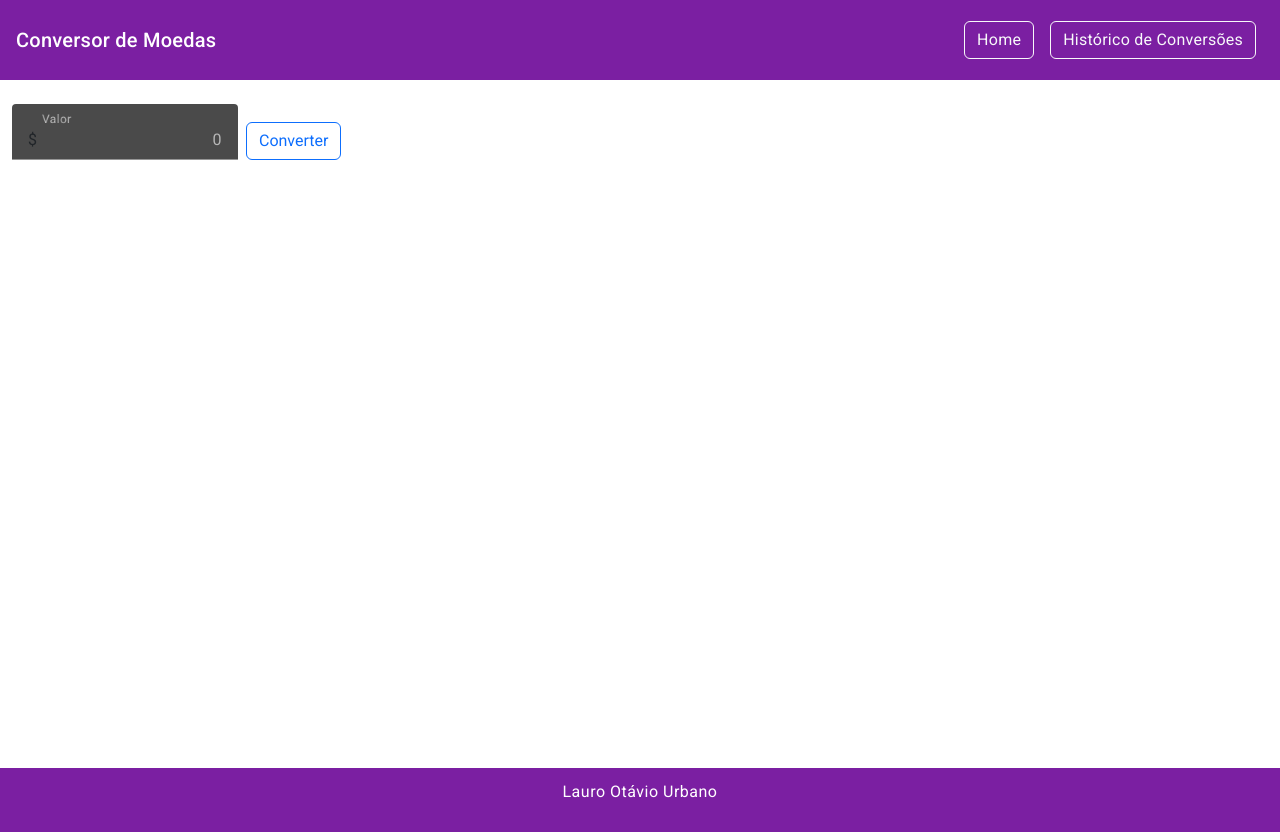
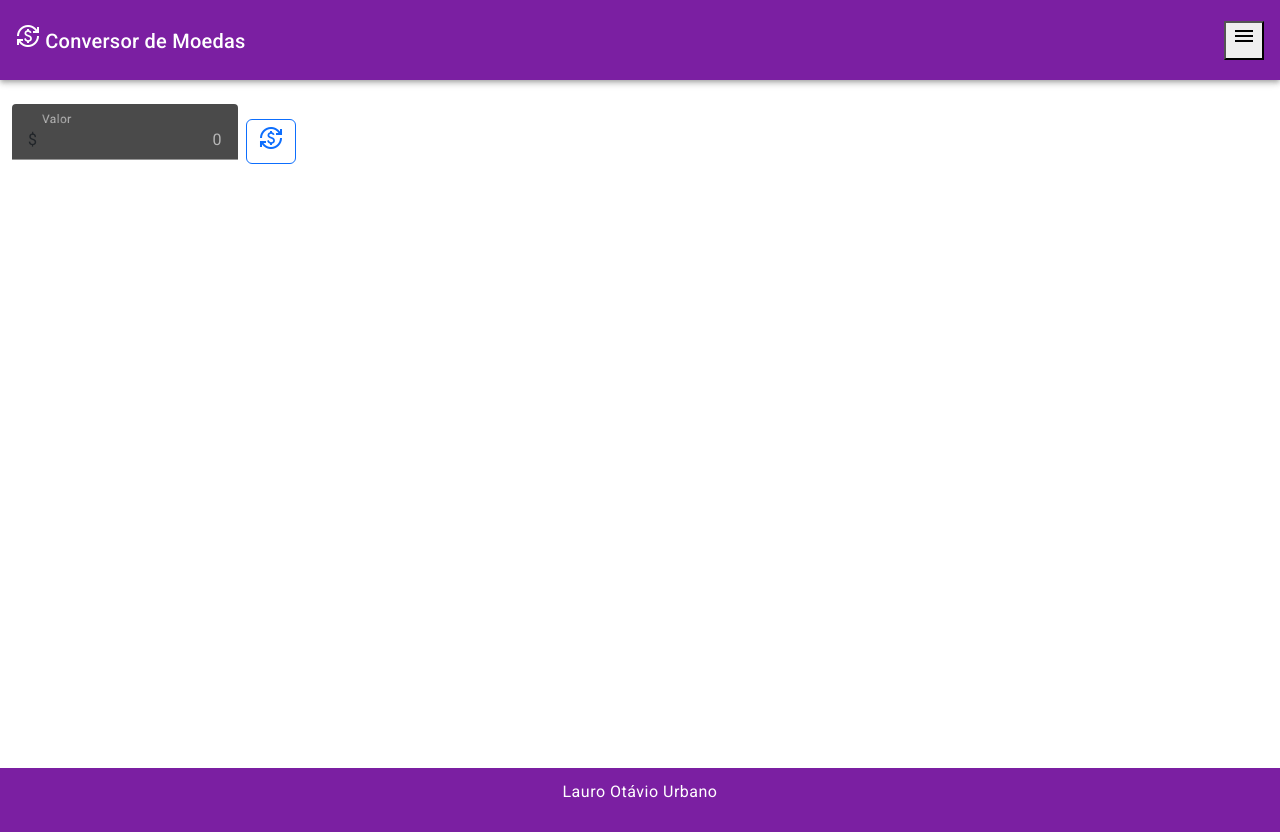
Before and after one commit to laurourbano/conversor, an Angular app: page / in a window 1280 px wide. Built offline with nearby package versions, Linux system fonts and the light colour scheme.

Commit message:
adicionando eventos
evento de click e icones

```diff
--- a/src/app/components/home/home.component.html
+++ b/src/app/components/home/home.component.html
@@ -6,6 +6,6 @@
       <span matTextPrefix>$&nbsp;</span>
     </mat-form-field>
     <button class="btn btn-outline-primary mx-2" color="primary" type="submit"
-      onsubmit="addConversao()">Converter</button>
+      (click)=(lauro())><mat-icon class="mat-18">currency_exchange</mat-icon></button>
   </div>
 </div>
--- a/src/app/components/home/home.component.ts
+++ b/src/app/components/home/home.component.ts
@@ -6,5 +6,8 @@ import { Component } from '@angular/core';
   styleUrls: [ './home.component.css' ]
 })
 export class HomeComponent {
+lauro(): void {
+throw new Error('Method not implemented.');
+}
 
 }
--- a/src/app/components/menu/menu.component.html
+++ b/src/app/components/menu/menu.component.html
@@ -1,10 +1,17 @@
-<mat-toolbar color="primary" class="container-fluid">
-  <nav class="navbar navbar-dark">
-    <a class="navbar-brand" routerLink="">{{ title }}</a>
-  </nav>
-  <div>
-    <a class="btn btn-outline-light mx-2" routerLink="">{{ home }}</a>
-    <a class="btn btn-outline-light mx-2" routerLink="historico">{{ historico }}</a>
-  </div>
+<mat-toolbar color="primary" class="header mat-elevation-z4 container-fluid">
+  <span>
+    <a class="navbar-brand" routerLink="">
+      <mat-icon class="mat-18">currency_exchange</mat-icon>
+      {{ title }}
+    </a>
+  </span>
 
+
+  <button mat-raised-button [matMenuTriggerFor]="menuRef" color="Primary">
+    <mat-icon class="mat-18">menu</mat-icon>
+  </button>
+
+  <mat-menu #menuRef="matMenu" x-position="after" y-position="below" [overlapTrigger]="false">
+    <button mat-menu-item (click)="aoClickar()" *ngFor="let titulo of titulos">{{titulo}}</button>
+  </mat-menu>
 </mat-toolbar>
--- a/src/app/components/menu/menu.component.ts
+++ b/src/app/components/menu/menu.component.ts
@@ -1,5 +1,3 @@
-import { Router } from '@angular/router';
-import { ConversorService } from './../../services/conversor.service';
 import { Component } from '@angular/core';
 import { Conversao } from 'src/app/interfaces/conversao';
 
@@ -11,7 +9,9 @@ import { Conversao } from 'src/app/interfaces/conversao';
 export class MenuComponent {
   public conversoes?: Conversao[];
   title = "Conversor de Moedas";
-  historico = 'Histórico de Conversões';
-  home = 'Home';
+  titulos = [ 'Home', 'Histórico de Conversões' ]
 
+  aoClickar() {
+    console.log(`Cliquei`)
+  }
 }
```
